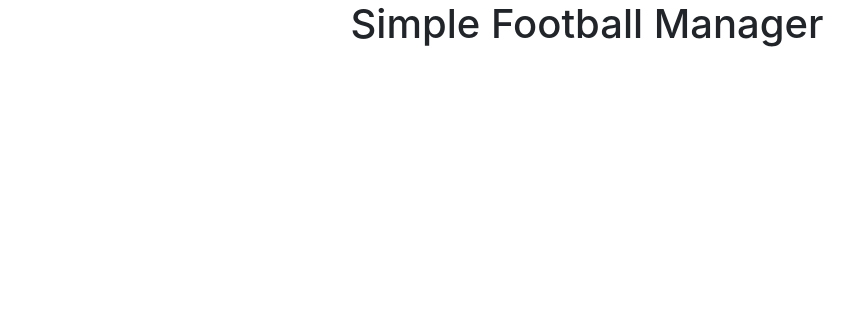
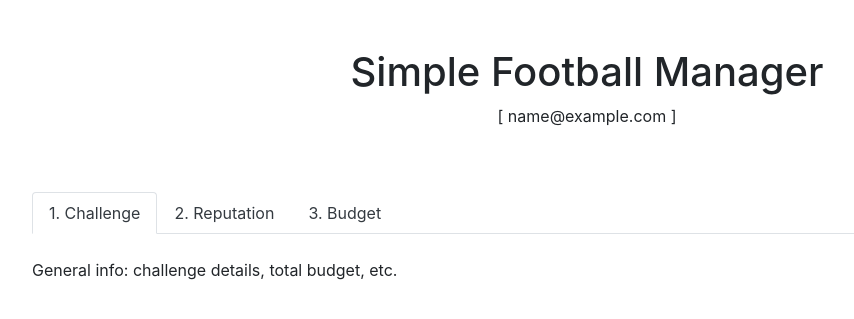
Before and after one commit to oz19/simple-football-manager, a Django app: page / in a window 1280 px wide. Shown: the part 56-375 px from the top of the page, without its empty margins (53-907 px from the left). Run offline with Django 3.2, Linux system fonts and the light colour scheme; the visitor is signed in with stand-in values (Sample User, id 1); some libraries are stand-ins or nearby versions.

Commit message:
Static design of game using Bootstrap on home.html

```diff
--- a/templates/home.html
+++ b/templates/home.html
@@ -4,10 +4,70 @@
 
 {% block content %}
 <div class='container'>
-    <div class='row'>
+
+    <div class='row mt-5'>
         <div class='col text-center'>
             <h1>Simple Football Manager</h1>
+            {% if user.is_authenticated %}
+                <p>[ {{ user.email }} ]</p>
+            {% else %}
+                <p>[ <a class='text-danger' href='{% url 'account_login' %}'>Login</a> to start playing ]</p>
+            {% endif %}
         </div>
     </div>
+
+    {% if user.is_authenticated %}
+    <div class='row mt-5'>
+        <div class='col'>
+            <ul class="nav nav-tabs" id="myTab" role="tablist">
+                <li class="nav-item">
+                    <a class="nav-link active text-dark" id="challenge-tab" data-toggle="tab" href="#challenge" role="tab" aria-controls="challenge" aria-selected="true">1. Challenge</a>
+                </li>
+                <li class="nav-item">
+                    <a class="nav-link text-dark" id="reputation-tab" data-toggle="tab" href="#reputation" role="tab" aria-controls="reputation" aria-selected="true">2. Reputation</a>
+                </li>
+                <li class="nav-item">
+                    <a class="nav-link text-dark" id="budget-tab" data-toggle="tab" href="#budget" role="tab" aria-controls="budget" aria-selected="false">3. Budget</a>
+                </li>
+            </ul>
+            <div class="tab-content" id="myTabContent">
+
+                <!-- Challenge -->
+                <div class="tab-pane fade show active" id="challenge" role="tabpanel" aria-labelledby="challenge-tab">
+                    <p class='mt-4'>General info: challenge details, total budget, etc.</p>
+                </div>
+
+                <!-- Reputation -->
+                <div class="tab-pane fade" id="reputation" role="tabpanel" aria-labelledby="reputation-tab">
+
+                    <p class='mt-4'>Ok example: <strong>7</strong> <span class='small'>[target 6]</span></p>
+                    <div class="progress">
+                        <div class="progress-bar bg-info" role="progressbar" style="width: 60%" aria-valuenow="25" aria-valuemin="0" aria-valuemax="100"></div>
+                    </div>
+                    <div class="progress">
+                        <div class="progress-bar bg-success" role="progressbar" style="width: 70%" aria-valuenow="25" aria-valuemin="0" aria-valuemax="100"></div>
+                    </div>
+
+                    <p class='mt-4'>Not ok example: <strong>2</strong> <span class='small'>[target 7]</span></p>
+                    <div class="progress">
+                        <div class="progress-bar bg-info" role="progressbar" style="width: 70%" aria-valuenow="25" aria-valuemin="0" aria-valuemax="100"></div>
+                    </div>
+                    <div class="progress">
+                        <div class="progress-bar bg-danger" role="progressbar" style="width: 20%" aria-valuenow="25" aria-valuemin="0" aria-valuemax="100"></div>
+                    </div>
+
+                </div>
+
+                <!-- Budget -->
+                <div class="tab-pane fade" id="budget" role="tabpanel" aria-labelledby="budget-tab">
+                    <p class='mt-4'>Budget form</p>
+                    <button class='btn btn-dark' disabled>Play next stage!</button>
+                </div>
+
+            </div>
+        </div>
+    </div>
+    {% endif %}
+
 </div>
 {% endblock content %}
```
